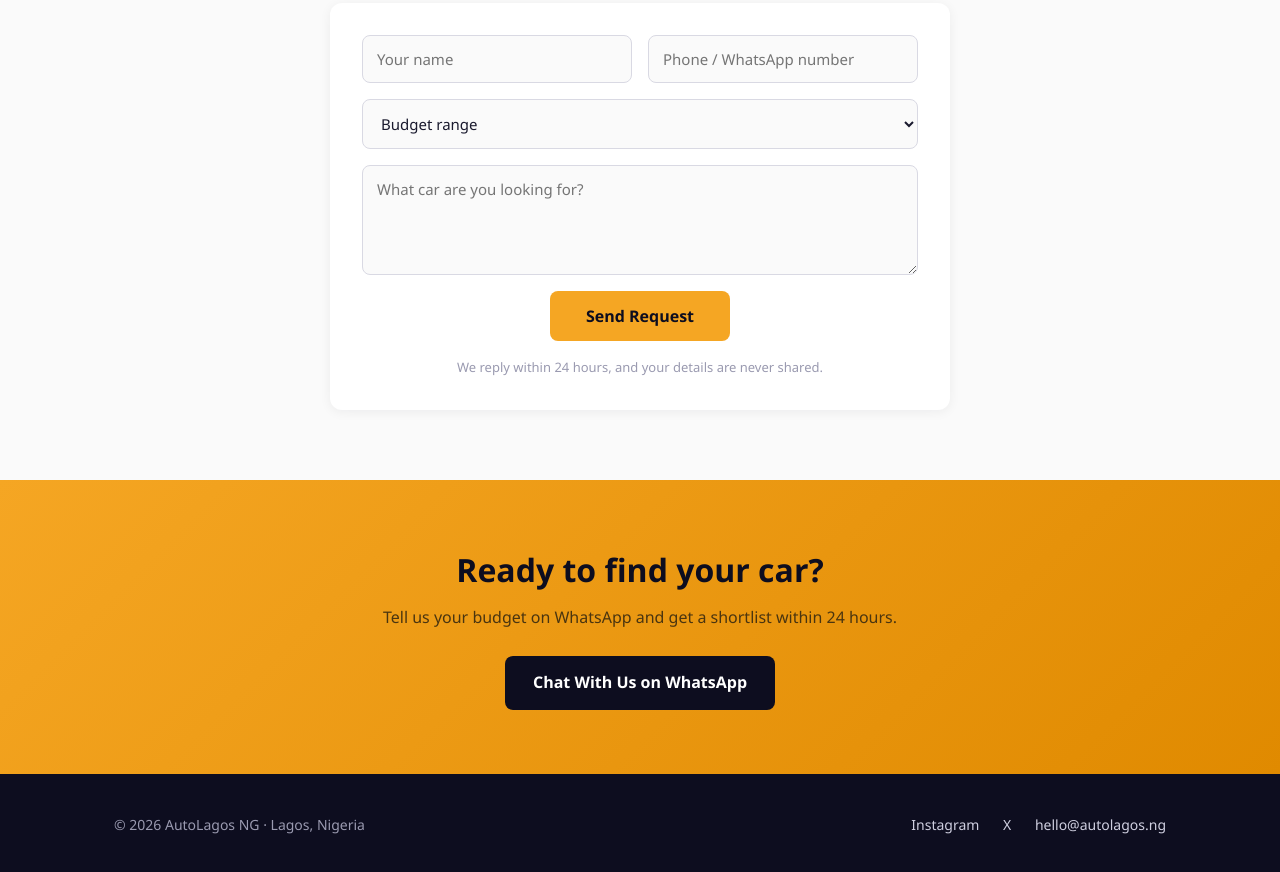
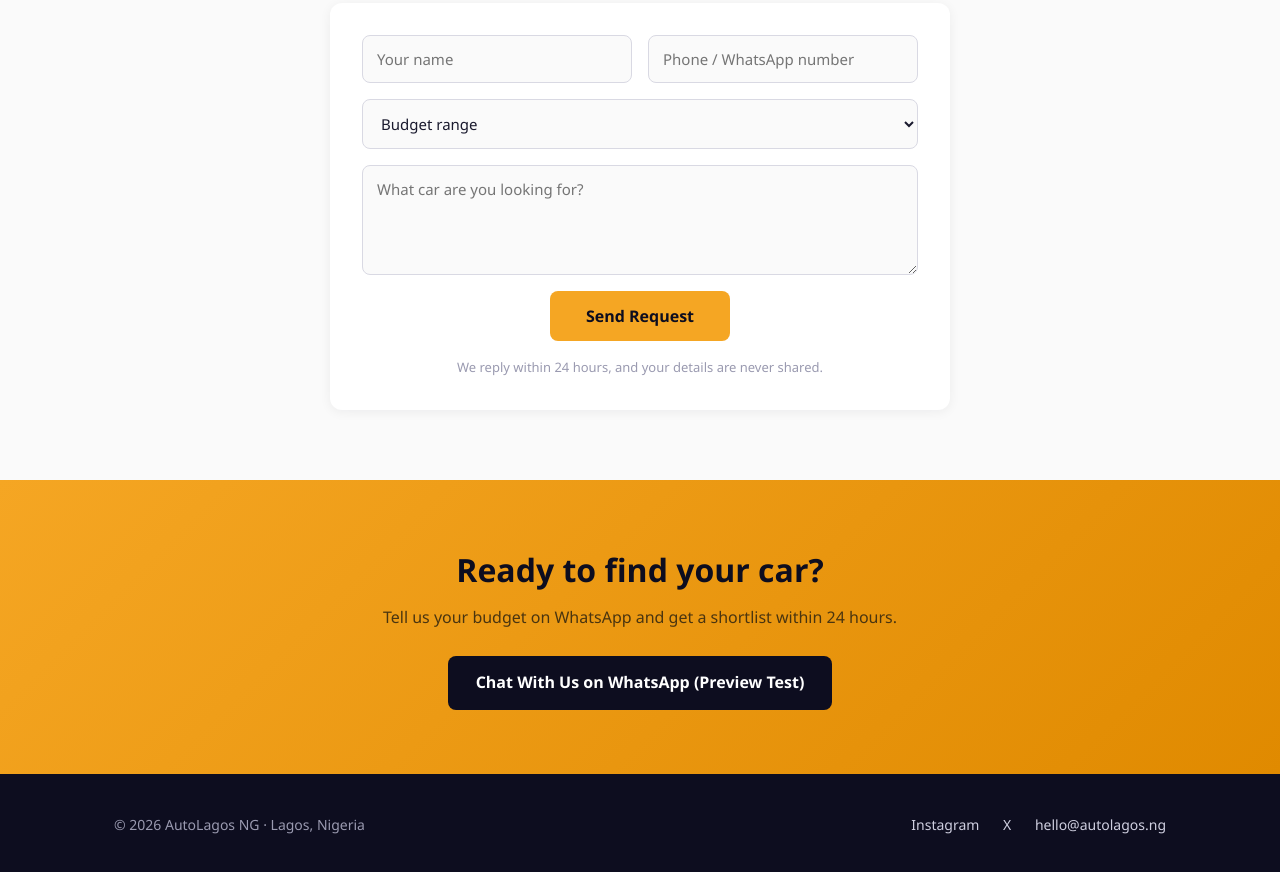
Before and after one commit to justfashion414-ai/autolagos-landing, a plain HTML site: page index.html in a window 1280 px wide. Shown: the part 2596-3468 px from the top of the page. Drawn offline with Linux system fonts and the light colour scheme.

Commit message:
Demo change for PR deploy preview: test marker on WhatsApp button

```diff
--- a/index.html
+++ b/index.html
@@ -251,7 +251,7 @@
   <div class="container">
     <h2>Ready to find your car?</h2>
     <p>Tell us your budget on WhatsApp and get a shortlist within 24 hours.</p>
-    <a class="btn" href="#">Chat With Us on WhatsApp</a>
+    <a class="btn" href="#">Chat With Us on WhatsApp (Preview Test)</a>
   </div>
 </section>
 
```
Also changed, not shown: PREVIEW-TEST.txt.
